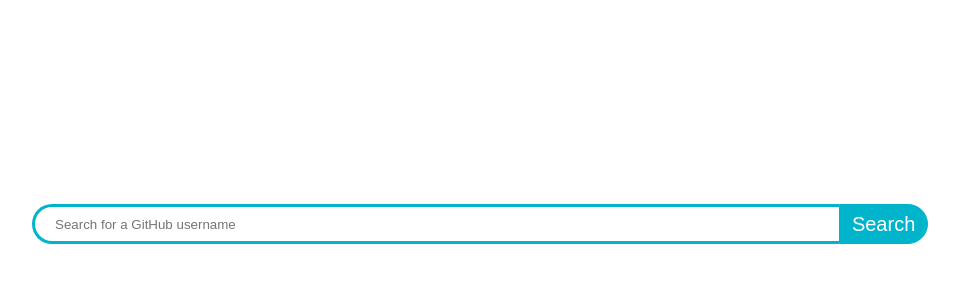
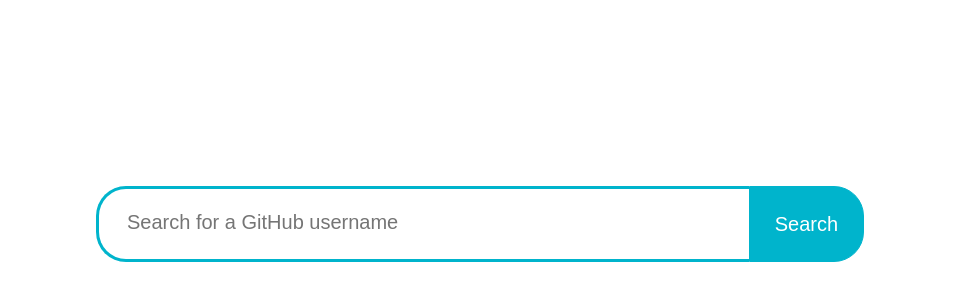
Before and after one commit to biacoronha/github_users, a React (Create React App) app: page / in a window 1280 px wide. Shown: the part 176-476 px from the top of the page, without its empty margins (160-1119 px from the left). Built offline with nearby package versions, Linux system fonts and the light colour scheme.

Commit message:
css justments in SearchBar

```diff
--- a/src/components/Header.css
+++ b/src/components/Header.css
@@ -3,13 +3,17 @@
 	top: 0;
 	left: 0;
 	width: 100%;
-    height: 10px;
+    height: 5.5%;
 	padding: 15px 0;
 	background-color: white;
 	box-shadow: 0 0 10px rgba(black,0.3);
 	z-index: 9998;
+    display: flex;
+    align-items: center;
+
 }
 
 .logo {
     cursor: pointer;
+    padding-left: 12%;
 }
--- a/src/components/SearchBar.css
+++ b/src/components/SearchBar.css
@@ -3,7 +3,7 @@
     top: 50%;
     left: 50%;
     transform: translate(-50%, -50%);
-    width: 70%;
+    width: 60%;
 }
 
 .search-input {
@@ -17,20 +17,25 @@
     border: 3px solid #00B4CC;
     border-right: none;
     padding: 5px;
-    height: 24px;
+    height: 60px;
     border-radius: 30px 0 0 30px;
     outline: none;
     color: #9DBFAF;
-    padding-left: 20px;
+    padding-left: 28px;
 }
 
 input:focus{
     color: #00B4CC;
   }
 
+input::placeholder {
+    font-size: 20px;
+    vertical-align: middle;
+}
+
 button {
-    width: 100px;
-    height: 40px;
+    width: 140px;
+    height: 76px;
     border: 1px solid #00B4CC;
     background: #00B4CC;
     text-align: center;
```
